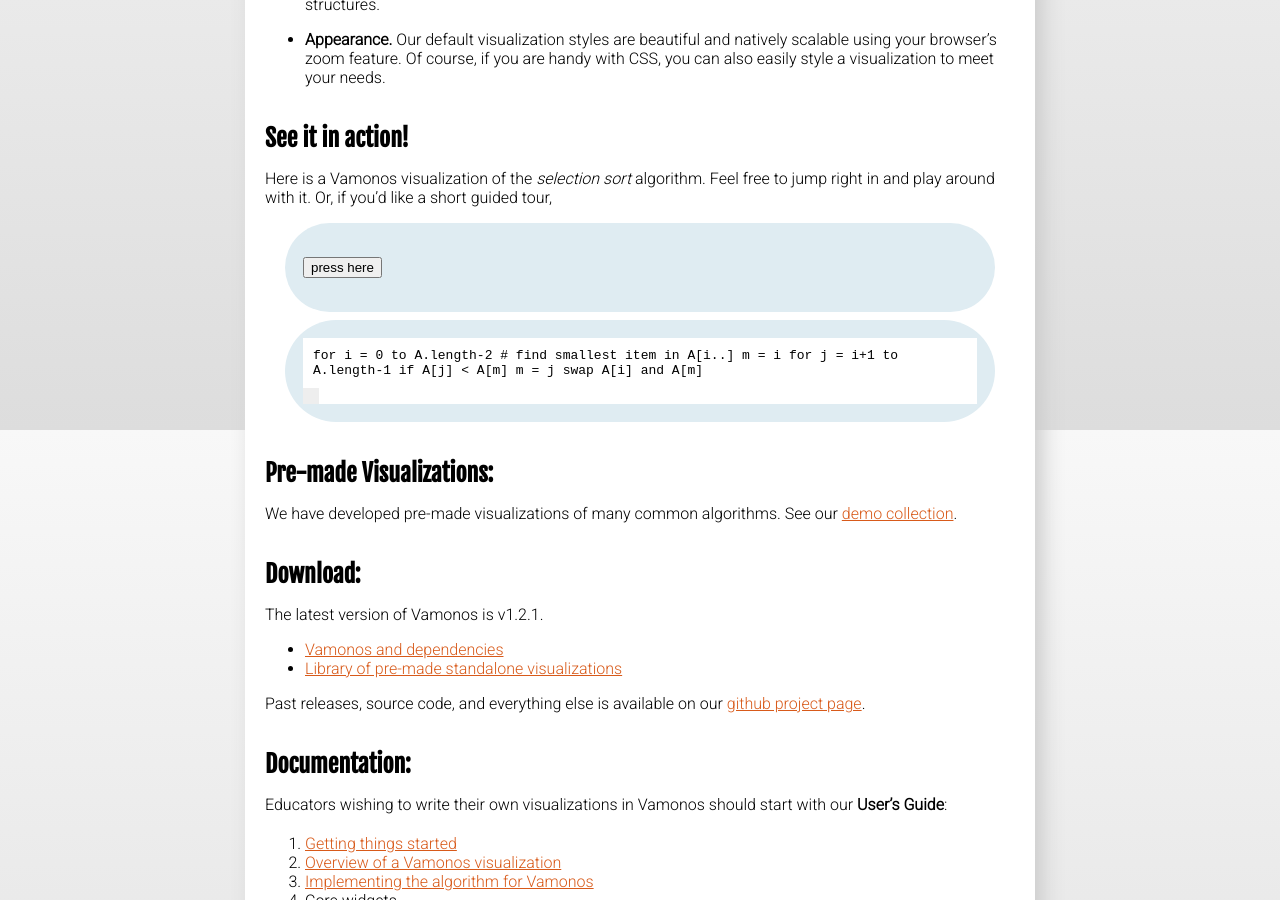
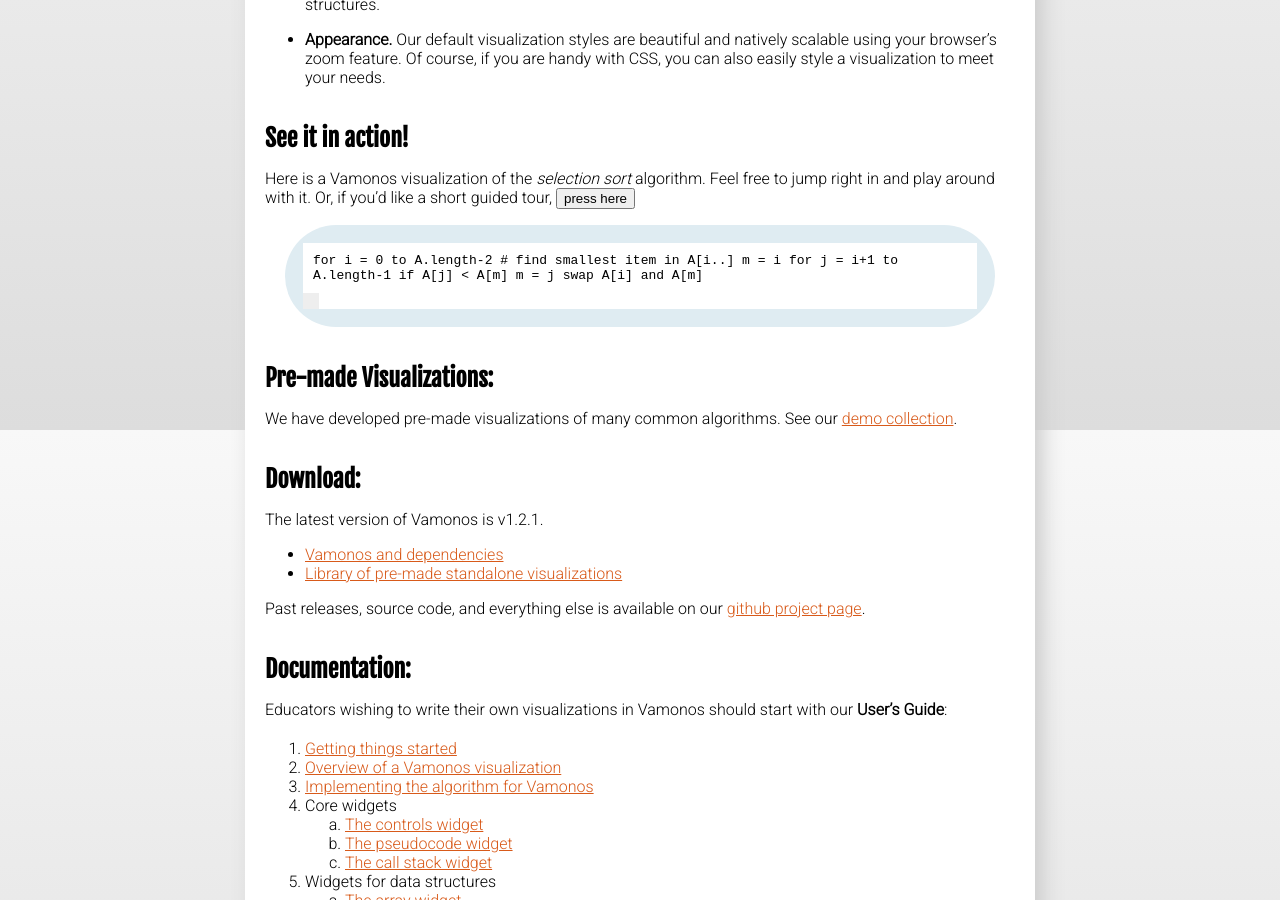
Before and after one commit to rosulek/vamonos, a Jekyll site: the page built from index.md, in a window 1280 px wide and 900 px high, scrolled down 470 px. Built offline with Jekyll 4.4.1, drawn with Linux system fonts in a browser that asks for light colours; nearby versions of some CDN libraries; library files that are not in the unit come from our copies.

Commit message:
Fix button

```diff
--- a/index.md
+++ b/index.md
@@ -20,9 +20,7 @@
 
 # See it in action!
 
-Here is a Vamonos visualization of the *selection sort* algorithm. Feel free to jump right in and play around with it. Or, if you'd like a short guided tour,
-
->    <button id="tutorial" onclick="tut.restart()">press here</button>
+Here is a Vamonos visualization of the *selection sort* algorithm. Feel free to jump right in and play around with it. Or, if you'd like a short guided tour, <input type="button" id="tutorial" onclick="tut.restart()" value="press here">
 
 >    <table class="vamonos">
 >        <tr><td class="pseudocode-and-controls">
```
